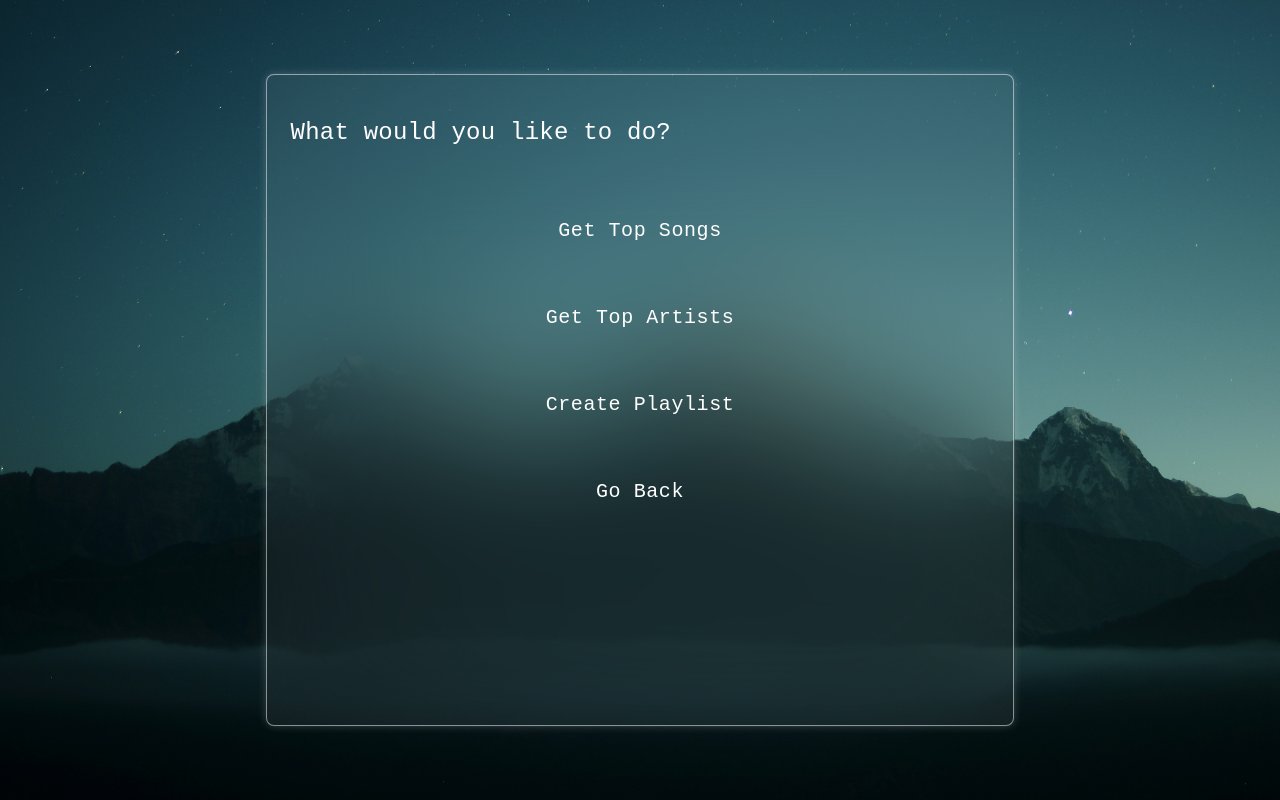
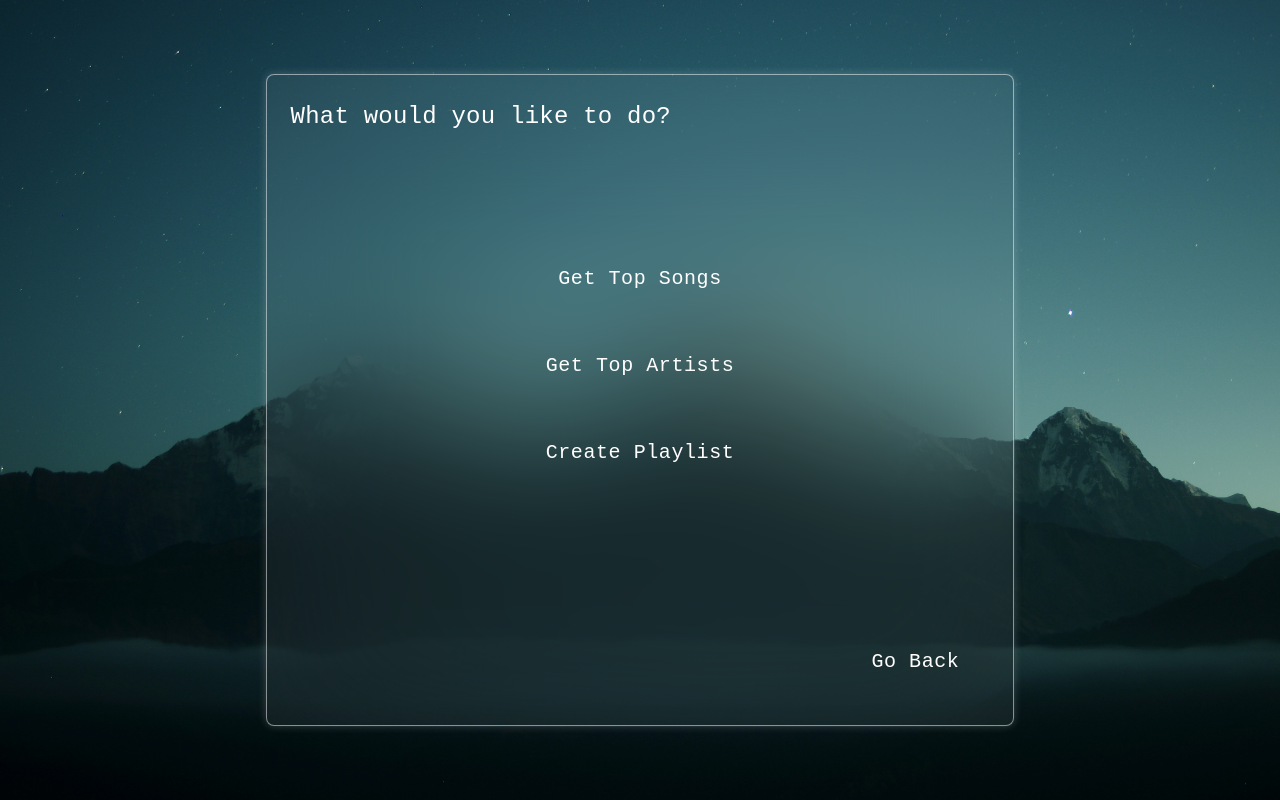
Before and after one commit to EliA437/Spoti-Tool, a React (Vite) app in the folder frontend/: page / in a window 1280 px wide. Both pictures are taken after a click on the button "Click here to get started". Built offline with nearby package versions, Linux system fonts and the light colour scheme.

Commit message:
Finish touches for UI.

```diff
--- a/frontend/pages/CreatePlaylist.tsx
+++ b/frontend/pages/CreatePlaylist.tsx
@@ -21,8 +21,14 @@ const CreatePlaylist: React.FC<CreatePlaylistProps> = ({ onBack }) => {
         <TypingText text={`Let's create a new playlist!`} speed={15} />
       </Box>
 
-      {/* Go Back button anchored bottom-right */}
-      <Box sx={{ display: "flex", justifyContent: "flex-end" }}>
+      {/* Go Back button anchored bottom-right (same as TopArtists) */}
+      <Box
+        sx={{
+          display: "flex",
+          justifyContent: "flex-end",
+          p: 2, // same padding as TopArtists
+        }}
+      >
         <TerminalButton text="Go Back" onClick={onBack} />
       </Box>
     </Box>
--- a/frontend/pages/Home.tsx
+++ b/frontend/pages/Home.tsx
@@ -13,12 +13,12 @@ const HomePage: React.FC<HomePageProps> = ({ onStart }) => {
       sx={{
         display: "flex",
         flexDirection: "column",
-        height: "100%",
+        height: "90%",
         px: 2,
       }}
     >
       {/* Text at the top */}
-      <Box sx={{ flexGrow: 0, mt: 2 }}>
+      <Box sx={{ height: "0%", mt: 2 }}>
         <TypingText text={`Welcome to the Spotify Playlist Manager!`} speed={15} />
       </Box>
 
--- a/frontend/pages/OptionsPage.tsx
+++ b/frontend/pages/OptionsPage.tsx
@@ -22,27 +22,32 @@ const OptionsPage: React.FC<OptionsPageProps> = ({
         display: "flex",
         flexDirection: "column",
         height: "100%",
-        justifyContent: "flex-start", // keep content at the top
-        alignItems: "center",
-        pt: 2, // some padding from the top
       }}
     >
-      {/* Text at the top */}
+      {/* Content area exactly like TopArtists */}
+      <Box sx={{ flexGrow: 1 }}>
+        {/* TypingText in the same position */}
         <TypingText text={`What would you like to do?`} speed={15} />
 
-      {/* Buttons vertically below the text */}
+        {/* Buttons below typing text */}
         <Box
           sx={{
             display: "flex",
             flexDirection: "column",
             alignItems: "center",
             gap: 2,
-          mt: 4, // space between text and buttons
+            mt: 4,
+            marginTop: 12,
           }}
         >
           <TerminalButton text="Get Top Songs" onClick={onSelectSongs} />
           <TerminalButton text="Get Top Artists" onClick={onSelectArtists} />
           <TerminalButton text="Create Playlist" onClick={onCreatePlaylist} />
+        </Box>
+      </Box>
+
+      {/* Go Back button bottom-right exactly like TopArtists */}
+      <Box sx={{ display: "flex", justifyContent: "flex-end", p: 2 }}>
         <TerminalButton text="Go Back" onClick={onBack} />
       </Box>
     </Box>
--- a/frontend/pages/TopArtists.tsx
+++ b/frontend/pages/TopArtists.tsx
@@ -22,7 +22,13 @@ const TopArtists: React.FC<TopArtistsProps> = ({ onBack }) => {
       </Box>
 
       {/* Go Back button bottom-right */}
-      <Box sx={{ display: "flex", justifyContent: "flex-end" }}>
+      <Box
+        sx={{
+          display: "flex",
+          justifyContent: "flex-end",
+          p: 2, // same padding as in OptionsPage
+        }}
+      >
         <TerminalButton text="Go Back" onClick={onBack} />
       </Box>
     </Box>
--- a/frontend/pages/TopSongs.tsx
+++ b/frontend/pages/TopSongs.tsx
@@ -26,7 +26,7 @@ const TopSongs: React.FC<TopSongsProps> = ({ onBack }) => {
         sx={{
           display: "flex",
           justifyContent: "flex-end",
-          width: "100%",       // full row
+          p: 2, // added same padding as TopArtists
         }}
       >
         <TerminalButton text="Go Back" onClick={onBack} />
```
Lines whose indentation alone changed are shown as unchanged.
